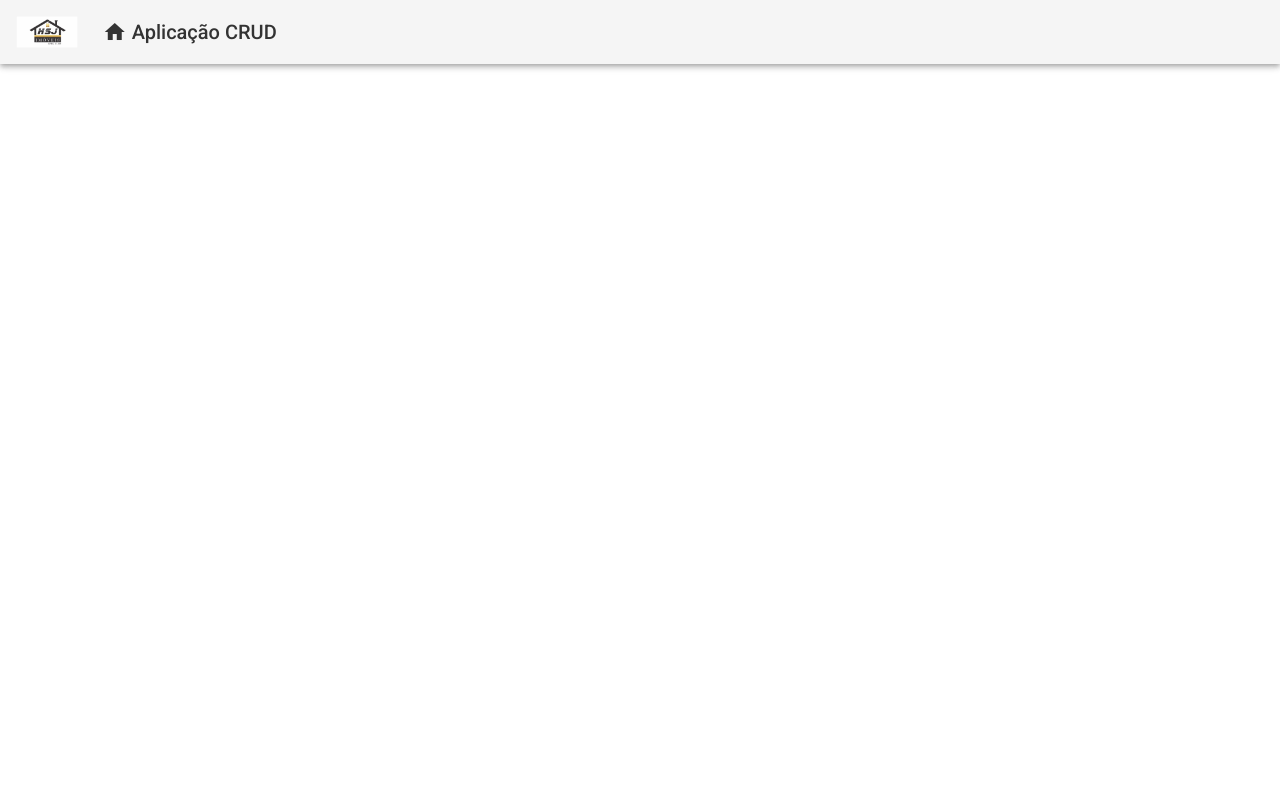
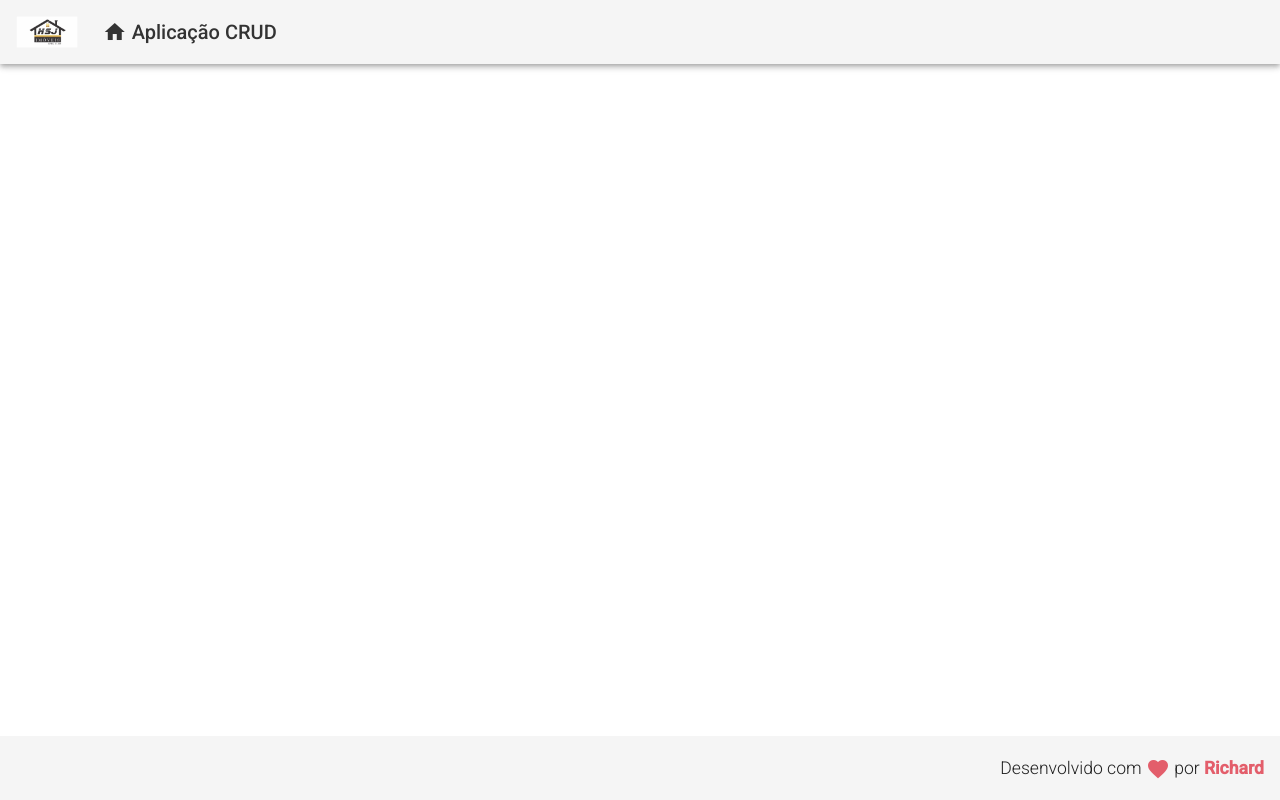
Before and after one commit to Ricardolv/angulars-projects, an Angular app in the folder angular-crud/frontend/: page / in a window 1280 px wide. Built offline with nearby package versions, Linux system fonts and the light colour scheme.

Commit message:
instalando rodape

```diff
--- a/angular-crud/frontend/src/app/app.component.html
+++ b/angular-crud/frontend/src/app/app.component.html
@@ -1 +1,2 @@
 <app-header></app-header>
+<app-footer></app-footer>
--- a/angular-crud/frontend/src/app/app.module.ts
+++ b/angular-crud/frontend/src/app/app.module.ts
@@ -7,11 +7,13 @@
 import { HeaderComponent } from './components/template/header/header.component';
 
 import { MatToolbarModule } from '@angular/material/toolbar';
+import { FooterComponent } from './components/template/footer/footer.component';
 
 @NgModule({
   declarations: [
     AppComponent,
-    HeaderComponent
+    HeaderComponent,
+    FooterComponent
   ],
   imports: [
     BrowserModule,
--- /dev/null
+++ b/angular-crud/frontend/src/app/components/template/footer/footer.component.css
@@ -0,0 +1,12 @@
+.footer {
+    position: fixed;
+    bottom: 0;
+
+    display: flex;
+    justify-content: flex-end;
+}
+
+.footer > span {
+    font-size: 1.1rem;
+    font-weight: 300;
+}
--- /dev/null
+++ b/angular-crud/frontend/src/app/components/template/footer/footer.component.html
@@ -0,0 +1,9 @@
+<mat-toolbar class="footer">
+    <span>
+        Desenvolvido com
+        <i class="material-icons v-middle red" >
+            favorite
+        </i>
+        por <strong><span class="red">Richard</span></strong>
+    </span>
+</mat-toolbar>
--- /dev/null
+++ b/angular-crud/frontend/src/app/components/template/footer/footer.component.ts
@@ -0,0 +1,15 @@
+import { Component, OnInit } from '@angular/core';
+
+@Component({
+  selector: 'app-footer',
+  templateUrl: './footer.component.html',
+  styleUrls: ['./footer.component.css']
+})
+export class FooterComponent implements OnInit {
+
+  constructor() { }
+
+  ngOnInit(): void {
+  }
+
+}
--- a/angular-crud/frontend/src/styles.css
+++ b/angular-crud/frontend/src/styles.css
@@ -2,3 +2,21 @@
 
 html, body { height: 100%; }
 body { margin: 0; font-family: Roboto, "Helvetica Neue", sans-serif; }
+
+.red {
+    color: #e35e6b;
+}
+
+.v-middle {
+    vertical-align: middle;
+}
+
+.msg-success {
+    background-color: #28a745;
+    color: #fff;
+}
+
+.msg-error {
+    background-color: #e35e6b;
+    color: #fff;
+}
```
